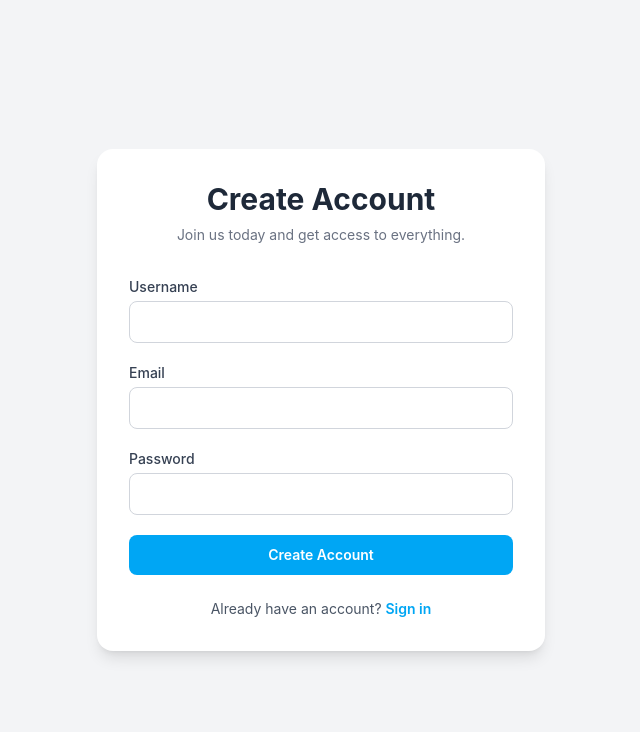
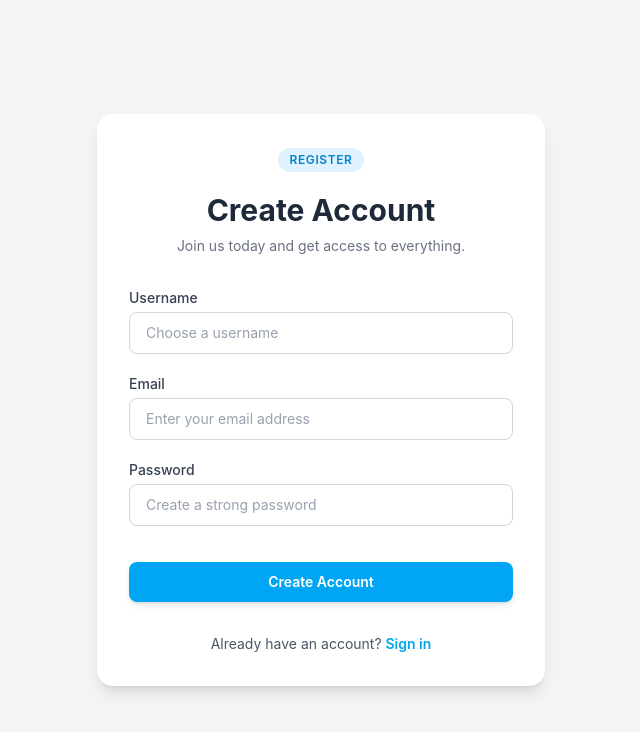
Before and after one commit to CodeWith-Het/KNOW-AI-Search-Engine, a React app in the folder frontend/: page /register in a window 1280 px wide. Shown: the top 732 px of the page, without its empty margins (319-959 px from the left). Built offline with nearby package versions, Linux system fonts and the light colour scheme; no server answers; the HTML template or start-up script is replaced by a standard one.

Commit message:
fix: improve registration form validation and user feedback

```diff
--- a/frontend/src/feature/auth/pages/Register.jsx
+++ b/frontend/src/feature/auth/pages/Register.jsx
@@ -16,39 +16,54 @@ const Register = () => {
   const { registerUser } = useAuth();
   const navigate = useNavigate();
 
-  const user = useSelector((state) => state.auth.user);
-  const loading = useSelector((state) => state.auth.loading);
+  const user = useSelector((state) => state.auth.user)
+  const loading = useSelector((state) => state.auth.loading)
 
-  // Agar pehle se logged in hai, toh dashboard bhej do
   if (user && !loading) {
-    return <Navigate to="/" replace />;
+    return <Navigate to="/login" replace />
   }
 
   const handleChange = (e) => {
     const { name, value } = e.target;
-    setFormData((prev) => ({ ...prev, [name]: value }));
-    if (errors[name]) setErrors((prev) => ({ ...prev, [name]: "" }));
+    setFormData((prev) => ({
+      ...prev,
+      [name]: value,
+    }));
+    if (errors[name]) {
+      setErrors((prev) => ({
+        ...prev,
+        [name]: "",
+      }));
+    }
   };
 
   const validateForm = () => {
     const newErrors = {};
-    if (!formData.username.trim()) newErrors.username = "Username is required";
-    else if (formData.username.length < 3)
+
+    if (!formData.username.trim()) {
+      newErrors.username = "Username is required";
+    } else if (formData.username.length < 3) {
       newErrors.username = "Username must be at least 3 characters";
+    }
 
-    if (!formData.email.trim()) newErrors.email = "Email is required";
-    else if (!/^[^\s@]+@[^\s@]+\.[^\s@]+$/.test(formData.email))
-      newErrors.email = "Invalid email address";
+    if (!formData.email.trim()) {
+      newErrors.email = "Email is required";
+    } else if (!/^[^\s@]+@[^\s@]+\.[^\s@]+$/.test(formData.email)) {
+      newErrors.email = "Please enter a valid email address";
+    }
 
-    if (!formData.password) newErrors.password = "Password is required";
-    else if (formData.password.length < 6)
+    if (!formData.password) {
+      newErrors.password = "Password is required";
+    } else if (formData.password.length < 6) {
       newErrors.password = "Password must be at least 6 characters";
+    }
 
     return newErrors;
   };
 
   const handleSubmit = async (e) => {
     e.preventDefault();
+
     const newErrors = validateForm();
     if (Object.keys(newErrors).length > 0) {
       setErrors(newErrors);
@@ -56,20 +71,17 @@ const Register = () => {
     }
 
     setIsLoading(true);
-    setErrors({});
     try {
       await registerUser({
         username: formData.username,
         email: formData.email,
         password: formData.password,
       });
-      setSuccessMessage(
-        "Registration successful! Please check your email to verify before logging in.",
-      );
+      setSuccessMessage("Registration successful. Please check your inbox to verify your email before logging in.");
       setFormData({ username: "", email: "", password: "" });
-
-      // 2 seconds rukenge taki user msg padh sake
-      setTimeout(() => navigate("/login"), 2000);
+      setTimeout(() => {
+        navigate("/login");
+      }, 1000);
     } catch (error) {
       setErrors({ submit: error.message });
     } finally {
@@ -78,10 +90,16 @@ const Register = () => {
   };
 
   return (
-    <div className="min-h-screen bg-gray-100 flex items-center justify-center px-4 py-10">
+    <div className="min-h-screen bg-gray-100 flex items-center justify-center px-4 py-10 font-sans">
       <div className="w-full max-w-md rounded-2xl bg-white p-8 shadow-lg">
+
         <div className="mb-8 text-center">
-          <h1 className="text-3xl font-bold text-gray-800">Create Account</h1>
+          <p className="inline-flex rounded-full bg-sky-100 px-3 py-1 text-xs font-semibold uppercase tracking-wider text-sky-600">
+            Register
+          </p>
+          <h1 className="mt-5 text-3xl font-bold text-gray-800">
+            Create Account
+          </h1>
           <p className="mt-2 text-sm text-gray-500">
             Join us today and get access to everything.
           </p>
@@ -89,87 +107,101 @@ const Register = () => {
 
         <form onSubmit={handleSubmit} className="space-y-5">
           <div>
-            <label className="mb-1 block text-sm font-medium text-gray-700">
+            <label
+              htmlFor="username"
+              className="mb-1 block text-sm font-medium text-gray-700"
+            >
               Username
             </label>
             <input
               type="text"
+              id="username"
               name="username"
               placeholder="Choose a username"
               value={formData.username}
               onChange={handleChange}
-              className={`w-full rounded-lg border p-2.5 text-sm outline-none focus:ring-2 ${errors.username ? "border-red-500" : "border-gray-300"}`}
+              className={`w-full rounded-lg border border-gray-300 bg-white px-4 py-2.5 text-sm text-gray-900 placeholder:text-gray-400 outline-none transition focus:border-sky-400 focus:ring-2 focus:ring-sky-100 ${errors.username ? "border-red-500 ring-2 ring-red-100" : ""}`}
             />
             {errors.username && (
-              <p className="mt-1 text-xs text-red-500">{errors.username}</p>
+              <p className="mt-1.5 text-sm text-red-500">{errors.username}</p>
             )}
           </div>
 
           <div>
-            <label className="mb-1 block text-sm font-medium text-gray-700">
+            <label
+              htmlFor="email"
+              className="mb-1 block text-sm font-medium text-gray-700"
+            >
               Email
             </label>
             <input
               type="email"
+              id="email"
               name="email"
-              placeholder="Enter your email"
+              placeholder="Enter your email address"
               value={formData.email}
               onChange={handleChange}
-              className={`w-full rounded-lg border p-2.5 text-sm outline-none focus:ring-2 ${errors.email ? "border-red-500" : "border-gray-300"}`}
+              className={`w-full rounded-lg border border-gray-300 bg-white px-4 py-2.5 text-sm text-gray-900 placeholder:text-gray-400 outline-none transition focus:border-sky-400 focus:ring-2 focus:ring-sky-100 ${errors.email ? "border-red-500 ring-2 ring-red-100" : ""}`}
             />
             {errors.email && (
-              <p className="mt-1 text-xs text-red-500">{errors.email}</p>
+              <p className="mt-1.5 text-sm text-red-500">{errors.email}</p>
             )}
           </div>
 
           <div>
-            <label className="mb-1 block text-sm font-medium text-gray-700">
+            <label
+              htmlFor="password"
+              className="mb-1 block text-sm font-medium text-gray-700"
+            >
               Password
             </label>
             <input
               type="password"
+              id="password"
               name="password"
               placeholder="Create a strong password"
               value={formData.password}
               onChange={handleChange}
-              className={`w-full rounded-lg border p-2.5 text-sm outline-none focus:ring-2 ${errors.password ? "border-red-500" : "border-gray-300"}`}
+              className={`w-full rounded-lg border border-gray-300 bg-white px-4 py-2.5 text-sm text-gray-900 placeholder:text-gray-400 outline-none transition focus:border-sky-400 focus:ring-2 focus:ring-sky-100 ${errors.password ? "border-red-500 ring-2 ring-red-100" : ""}`}
             />
             {errors.password && (
-              <p className="mt-1 text-xs text-red-500">{errors.password}</p>
+              <p className="mt-1.5 text-sm text-red-500">{errors.password}</p>
             )}
           </div>
 
           {errors.submit && (
-            <p className="text-sm text-red-600 bg-red-50 p-2 rounded">
+            <div className="rounded-lg border border-red-200 bg-red-50 px-4 py-3 text-sm text-red-600">
               {errors.submit}
-            </p>
+            </div>
           )}
           {successMessage && (
-            <p className="text-sm text-green-600 bg-green-50 p-2 rounded">
+            <div className="rounded-lg border border-green-200 bg-green-50 px-4 py-3 text-sm text-green-600">
               {successMessage}
-            </p>
+            </div>
           )}
 
           <button
             type="submit"
             disabled={isLoading}
-            className="w-full rounded-lg bg-sky-500 py-2.5 text-sm font-semibold text-white hover:bg-sky-600 disabled:opacity-70"
+            className="mt-4 w-full rounded-lg bg-sky-500 px-5 py-2.5 text-sm font-semibold text-white shadow-md transition hover:bg-sky-600 disabled:cursor-not-allowed disabled:opacity-70"
           >
-            {isLoading ? "Processing..." : "Create Account"}
+            {isLoading ? "Creating Account..." : "Create Account"}
           </button>
         </form>
 
-        <p className="mt-6 text-center text-sm text-gray-600">
+        <div className="mt-8 text-center text-sm text-gray-600">
+          <p>
             Already have an account?{" "}
             <Link
               to="/login"
-            className="font-semibold text-sky-500 hover:underline"
+              className="font-semibold text-sky-500 hover:text-sky-600 hover:underline"
             >
               Sign in
             </Link>
           </p>
         </div>
       </div>
+    </div>
   );
 };
 
```
Lines whose indentation alone changed are shown as unchanged.
